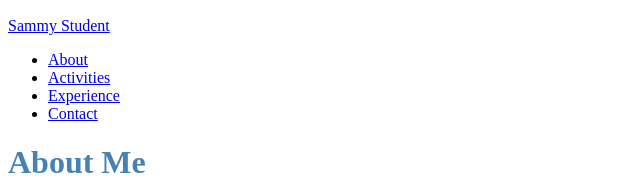
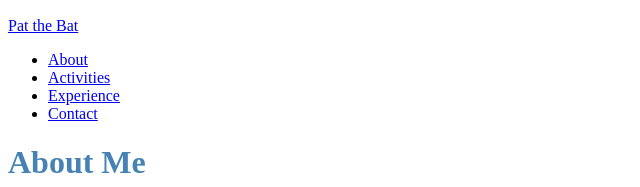
Before and after one commit to Patcurley1/student-site-inclass-example, a plain HTML site: page about.html in a window 1280 px wide. Shown: the part 326-513 px from the top of the page, 0-640 px from the left. Drawn offline with Linux system fonts and the light colour scheme.

Commit message:
Update about.html

```diff
--- a/about.html
+++ b/about.html
@@ -9,7 +9,7 @@
   <body>
   <iframe width="560" height="315" src="https://www.youtube.com/embed/cTOmezHeQ2I" title="YouTube video player" frameborder="0" allow="accelerometer; autoplay; clipboard-write; encrypted-media; gyroscope; picture-in-picture" allowfullscreen></iframe>
     <header>
-      <p><a href="index.html">Sammy Student</a></p>
+      <p><a href="index.html">Pat the Bat</a></p>
       <nav>
         <ul>
           <li><a href="about.html">About</a></li>
```
